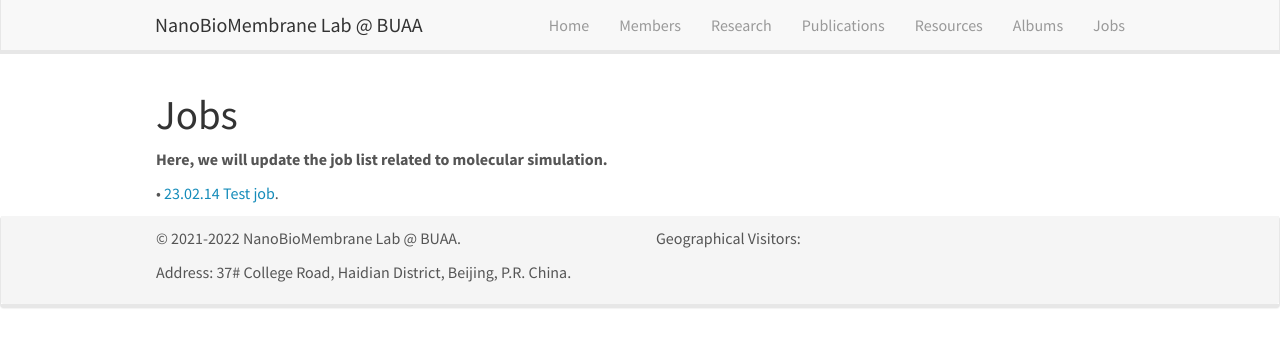
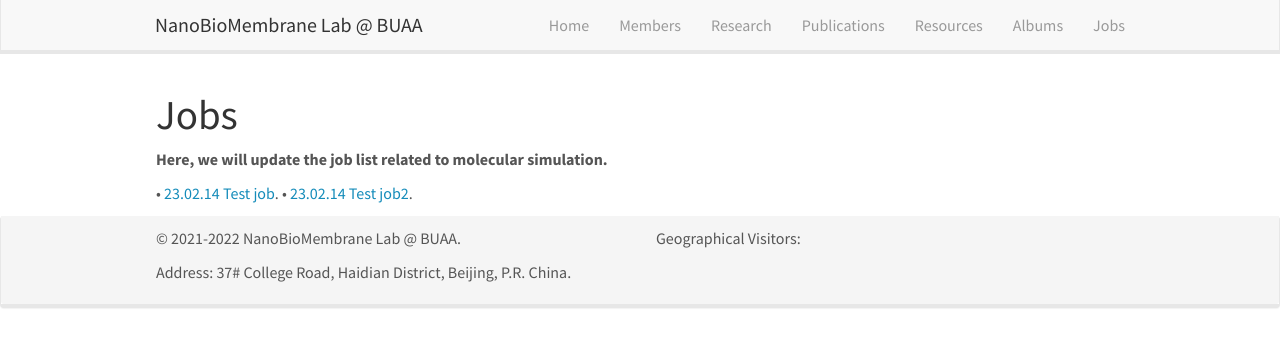
Before and after one commit to linxubo/linxubo.github.io, a Jekyll site: the page built from _pages/jobs.md, in a window 1280 px wide. Shown: the top 347 px of the page. Built offline with Jekyll 4.4.1, drawn with Linux system fonts in a browser that asks for light colours; nearby versions of some CDN libraries; a script that is not in the unit is left out.

Commit message:
Update jobs.md

```diff
--- a/_pages/jobs.md
+++ b/_pages/jobs.md
@@ -11,3 +11,4 @@ permalink: /jobs/
 **Here, we will update the job list related to molecular simulation.**
 
 • [23.02.14 Test job]({{ site.baseurl }}/jobs/23-02-14-test.md).
+• [23.02.14 Test job2]({{ site.baseurl }}/jobs/test.html).
```
